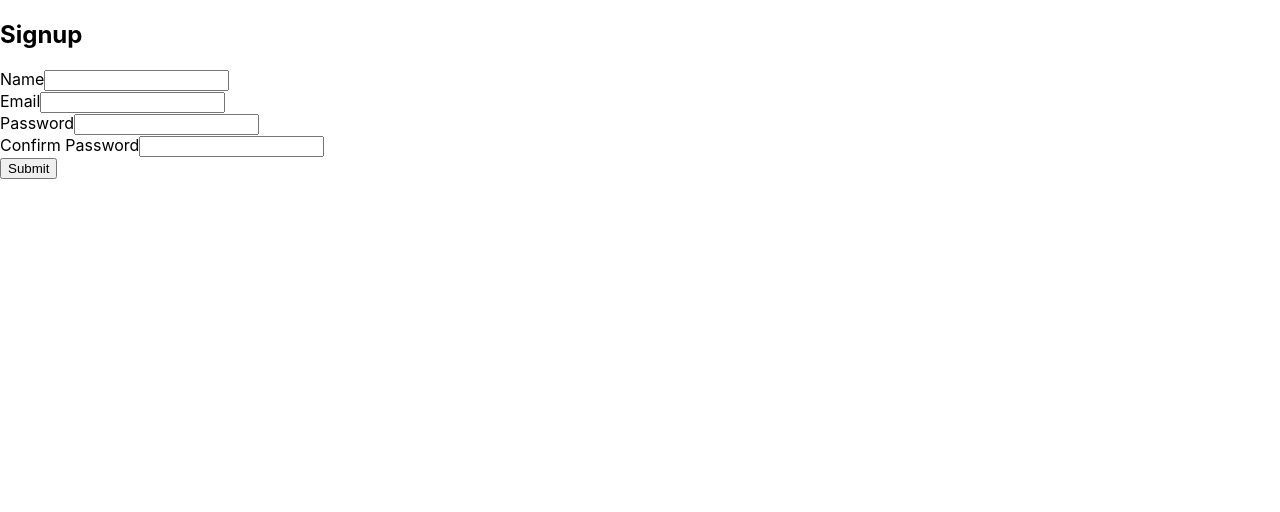
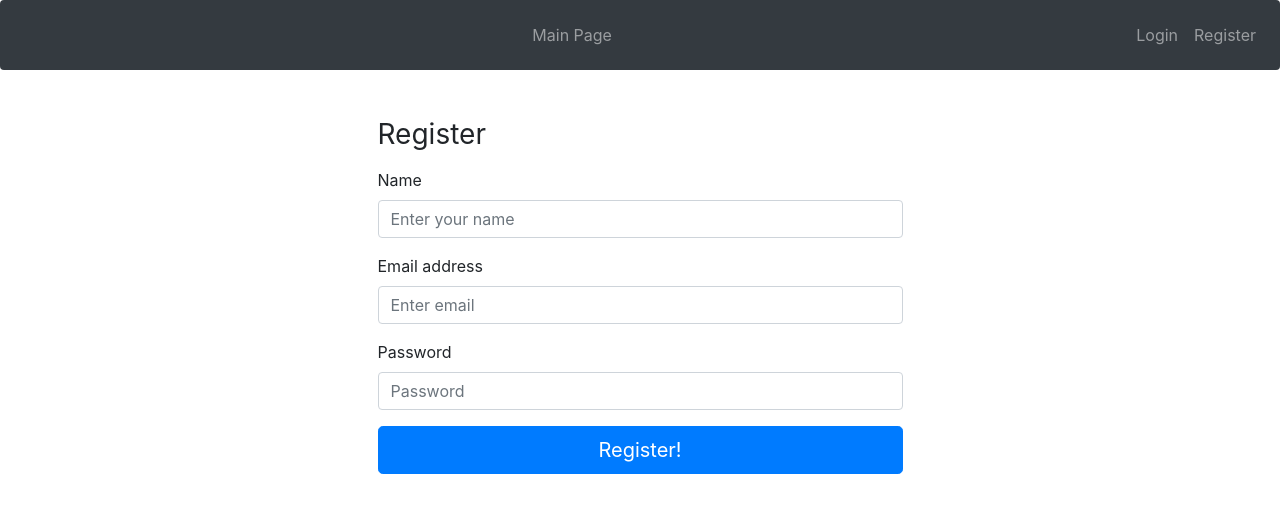
Before and after one commit to ekieff/MS-Workouts-Progress-Journal-Client, a React (Create React App) app: page /signup in a window 1280 px wide. Shown: the top 512 px of the page. Built offline with nearby package versions, Linux system fonts and the light colour scheme; no server answers.

Commit message:
add mern for react app

```diff
--- a/package.json
+++ b/package.json
@@ -7,6 +7,7 @@
     "@testing-library/react": "^9.5.0",
     "@testing-library/user-event": "^7.2.1",
     "axios": "^0.20.0",
+    "dotenv": "^8.2.0",
     "jwt-decode": "^3.0.0-beta.2",
     "react": "^16.13.1",
     "react-dom": "^16.13.1",
--- a/public/index.html
+++ b/public/index.html
@@ -1,43 +1,51 @@
 <!DOCTYPE html>
 <html lang="en">
+
 <head>
-    <meta charset="utf-8" />
-    <link rel="icon" href="%PUBLIC_URL%/favicon.ico" />
-    <meta name="viewport" content="width=device-width, initial-scale=1" />
-    <meta name="theme-color" content="#000000" />
-    <meta
-      name="description"
-      content="Web site created using create-react-app"
-    />
-    <link rel="apple-touch-icon" href="%PUBLIC_URL%/logo192.png" />
+  <meta charset="utf-8">
+  <meta name="viewport" content="width=device-width, initial-scale=1, shrink-to-fit=no">
+  <meta name="theme-color" content="#000000">
   <!--
-      manifest.json provides metadata used when your web app is installed on a
-      user's mobile device or desktop. See https://developers.google.com/web/fundamentals/web-app-manifest/
+      manifest.json provides metadata used when your web app is added to the
+      homescreen on Android. See https://developers.google.com/web/fundamentals/engage-and-retain/web-app-manifest/
     -->
-    <link rel="manifest" href="%PUBLIC_URL%/manifest.json" />
+  <link rel="manifest" href="%PUBLIC_URL%/manifest.json">
+  <link rel="shortcut icon" href="%PUBLIC_URL%/favicon.ico">
   <!--
       Notice the use of %PUBLIC_URL% in the tags above.
       It will be replaced with the URL of the `public` folder during the build.
       Only files inside the `public` folder can be referenced from the HTML.
-
       Unlike "/favicon.ico" or "favicon.ico", "%PUBLIC_URL%/favicon.ico" will
       work correctly both with client-side routing and a non-root public URL.
       Learn how to configure a non-root public URL by running `npm run build`.
     -->
-    <title>React App</title>
+  <link rel="stylesheet" href="https://stackpath.bootstrapcdn.com/bootstrap/4.1.0/css/bootstrap.min.css" integrity="sha384-9gVQ4dYFwwWSjIDZnLEWnxCjeSWFphJiwGPXr1jddIhOegiu1FwO5qRGvFXOdJZ4"
+    crossorigin="anonymous">
+  <script defer src="https://use.fontawesome.com/releases/v5.0.9/js/all.js" integrity="sha384-8iPTk2s/jMVj81dnzb/iFR2sdA7u06vHJyyLlAd4snFpCl/SnyUjRrbdJsw1pGIl"
+    crossorigin="anonymous"></script>
+  <title>MS Workouts Progress Journal</title>
 </head>
+
 <body>
-    <noscript>You need to enable JavaScript to run this app.</noscript>
+  <noscript>
+    You need to enable JavaScript to run this app.
+  </noscript>
   <div id="root"></div>
+
+  <script src="https://code.jquery.com/jquery-3.3.1.slim.min.js" integrity="sha384-q8i/X+965DzO0rT7abK41JStQIAqVgRVzpbzo5smXKp4YfRvH+8abtTE1Pi6jizo"
+    crossorigin="anonymous"></script>
+  <script src="https://cdnjs.cloudflare.com/ajax/libs/popper.js/1.14.0/umd/popper.min.js" integrity="sha384-cs/chFZiN24E4KMATLdqdvsezGxaGsi4hLGOzlXwp5UZB1LY//20VyM2taTB4QvJ"
+    crossorigin="anonymous"></script>
+  <script src="https://stackpath.bootstrapcdn.com/bootstrap/4.1.0/js/bootstrap.min.js" integrity="sha384-uefMccjFJAIv6A+rW+L4AHf99KvxDjWSu1z9VI8SKNVmz4sk7buKt/6v9KI65qnm"
+    crossorigin="anonymous"></script>
   <!--
       This HTML file is a template.
       If you open it directly in the browser, you will see an empty page.
-
       You can add webfonts, meta tags, or analytics to this file.
       The build step will place the bundled scripts into the <body> tag.
-
       To begin the development, run `npm start` or `yarn start`.
       To create a production bundle, use `npm run build` or `yarn build`.
     -->
 </body>
+
 </html>
--- a/src/App.js
+++ b/src/App.js
@@ -1,72 +1,28 @@
-import React, { useEffect, useState } from 'react';
-import { Switch, Route, Redirect } from 'react-router-dom';
-import jwt_decode from 'jwt-decode';
-import setAuthToken from './components/utils/setAuthToken';
-import './App.css';
-//import components
-import Signup from './components/user/Signup';
-import Login from './components/user/Login';
-import Profile from './components/user/Profile';
-import Welcome from './components/user/Welcome';
+import React, { Component } from 'react'
+import { BrowserRouter as Router, Route } from 'react-router-dom'
 
-const PrivateRoute = ({ component: Component, ...rest }) => {
-  const user = localStorage.getItem('jwtToken');
-  return <Route {...rest}render={(props) => {
-    return user ? <Component {...rest} {...props}/> :<Redirect to="/login" />
-  }} />
+import Navbar from './components/partials/Navbar'
+import Landing from './components/partials/Landing'
+import Login from './components/user/Login'
+import Register from './components/user/Signup'
+import Profile from './components/user/Profile'
+
+class App extends Component {
+  render() {
+    return (
+      <Router>
+        <div className="App">
+          <Navbar />
+          <Route exact path="/" component={Landing} />
+          <div className="container">
+            <Route exact path="/signup" component={Register} />
+            <Route exact path="/login" component={Login} />
+            <Route exact path="/profile" component={Profile} />
+          </div>
+        </div>
+      </Router>
+    )
+  }
 }
 
-function App() {
-  let [currentUser, setCurrentUser] = useState("");
-  let [isAuthenticated, setIsAuthenticated] = useState(true);
-
-  useEffect(() => {
-    let token;
-    if(!localStorage.getItem('jwtToken')) {
-      setIsAuthenticated(false);
-    } else {
-      token = jwt_decode(localStorage.getItem('jwtToken'));
-      setAuthToken(localStorage.jwtToken);
-      setCurrentUser(token);
-      setIsAuthenticated(true);
-    }
-  }, []);
-
-  let nowCurrentUser = (userData) => {
-    console.log('nowCurrentUser is working')
-    setCurrentUser(userData);
-    setIsAuthenticated(true);
-  };
-
-
-  const handleLogout = () => {
-    if (localStorage.getItem('jwtToken')) {
-      localStorage.removeItem('jwtToken');
-      setCurrentUser(null);
-      setIsAuthenticated(false);
-    }
-  }
-
-  console.log('Current User', currentUser);
-  // console.log('Authenticated', isAuthenticated);
-
-  return (
-    <div>
-    <div className="container mt-5">
-      <Switch>
-        <Route path="/signup" component={ Signup } />
-        <Route
-          path="/login"
-          render={ (props) => <Login {...props} nowCurrentUser={nowCurrentUser} setIsAuthenticated={setIsAuthenticated} user={currentUser}/>}
-        />
-        <PrivateRoute path="/profile" component={ Profile } user={currentUser} />
-
-        <Route exact path="/" component={ Welcome } />
-
-      </Switch>
-    </div>
-  </div>
-  );
-}
-
-export default App;
+export default App
--- /dev/null
+++ b/src/components/partials/Landing.js
@@ -0,0 +1,17 @@
+import React, { Component } from 'react'
+
+class Landing extends Component {
+  render() {
+    return (
+      <div className="container">
+        <div className="jumbotron mt-5">
+          <div className="col-sm-8 mx-auto">
+            <h1 className="text-center">WELCOME</h1>
+          </div>
+        </div>
+      </div>
+    )
+  }
+}
+
+export default Landing
--- /dev/null
+++ b/src/components/partials/Navbar.js
@@ -0,0 +1,124 @@
+import React, { Component } from "react";
+import { Link, withRouter } from "react-router-dom";
+import jwt_decode from 'jwt-decode';
+
+class Landing extends Component {
+  logOut(e) {
+    e.preventDefault();
+    localStorage.removeItem("usertoken");
+    this.props.history.push(`/`);
+  }
+  // constructor() {
+  //   super()
+  //   this.state = {
+  //     isAdmin: '',
+  //     name: '',
+  //     email: '',
+  //     errors: {}
+  //   }
+  // }
+
+  // componentDidMount() {
+  //   const token = localStorage.usertoken
+  //   const decoded = jwt_decode(token)
+  //   this.setState({
+  //     name: decoded.name,
+  //     email: decoded.email,
+  //     isAdmin: decoded.isAdmin,
+  //   })
+  // }
+
+  render() {
+
+    const loginRegLink = (
+      <ul className="navbar-nav">
+        <li className="nav-item">
+          <Link to="/login" className="nav-link">
+            Login
+          </Link>
+        </li>
+        <li className="nav-item">
+          <Link to="/signup" className="nav-link">
+            Register
+          </Link>
+        </li>
+      </ul>
+    );
+
+    const userLink = (
+      <ul className="navbar-nav">
+        <li className="nav-item">
+          <Link to="/profile" className="nav-link">
+            User
+          </Link>
+        </li>
+        <li className="nav-item">
+          <a href="" onClick={this.logOut.bind(this)} className="nav-link">
+            Logout
+          </a>
+        </li>
+      </ul>
+    );
+    const adminLink = (
+      <ul className="navbar-nav">
+        <li className="nav-item">
+          <Link to="/profile" className="nav-link">
+            User
+          </Link>
+        </li>
+        <li className="nav-item">
+          <a href="" onClick={this.logOut.bind(this)} className="nav-link">
+            Logout
+          </a>
+        </li>
+      </ul>
+    );
+
+    function displayNav(){
+      if (localStorage.usertoken){
+        if (this.state.isAdmin){
+          return userLink
+        } else {
+          return adminLink
+        }
+      } else {
+        return loginRegLink
+      }
+    }
+    return (
+      <nav
+        className="navbar navbar-expand-lg navbar-dark bg-dark rounded"
+        style={{ height: "70px" }}
+      >
+
+        <button
+          className="navbar-toggler"
+          type="button"
+          data-toggle="collapse"
+          data-target="#navbarsExample10"
+          aria-controls="navbarsExample10"
+          aria-expanded="false"
+          aria-label="Toggle navigation"
+        >
+          <span className="navbar-toggler-icon" />
+        </button>
+
+        <div
+          className="collapse navbar-collapse justify-content-md-center"
+          id="navbarsExample10"
+        >
+          <ul className="navbar-nav" style={{ float: "left" }}>
+            <li className="nav-item">
+              <Link to="/" className="nav-link">
+                Main Page
+              </Link>
+            </li>
+          </ul>
+        </div>
+        {localStorage.usertoken ? userLink : loginRegLink}
+      </nav>
+    );
+  }
+}
+
+export default withRouter(Landing);
--- a/src/components/user/Login.js
+++ b/src/components/user/Login.js
@@ -1,64 +1,79 @@
-import React, { useState, useEffect } from 'react';
-import axios from 'axios';
-import jwt_decode from 'jwt-decode';
-import setAuthToken from '../utils/setAuthToken';
-import { Redirect } from 'react-router-dom';
-const REACT_APP_SERVER_URL = process.env.REACT_APP_SERVER_URL;
+import React, { Component } from 'react'
+import { login } from './UserFunctions'
 
-const Login = (props) => {
-    let [email, setEmail] = useState('');
-    let [password, setPassword] = useState('');
 
-    let handleEmail = (e) => {
-        setEmail(e.target.value);
+class Login extends Component {
+  constructor() {
+    super()
+    this.state = {
+      email: '',
+      password: '',
+      errors: {}
     }
 
-    let handlePassword = (e) => {
-        setPassword(e.target.value);
+    this.onChange = this.onChange.bind(this)
+    this.onSubmit = this.onSubmit.bind(this)
   }
 
-    let handleSubmit = (e) => {
-        e.preventDefault();
+  onChange(e) {
+    this.setState({ [e.target.name]: e.target.value })
+  }
+  onSubmit(e) {
+    e.preventDefault()
 
-        const userData = { email, password};
-        axios.post(`${REACT_APP_SERVER_URL}/api/users/login`, userData)
-        .then(response => {
-            const { token } = response.data;
-            // Save token to localstorage
-            localStorage.setItem('jwtToken', token);
-            // Set token to auth header
-            setAuthToken(token);
-            //Decode token to get the user data
-            const decoded = jwt_decode(token);
-            // set current user
-            props.nowCurrentUser(decoded);
-        })
-        .catch(err => console.log("login error", err));
-
+    const user = {
+      email: this.state.email,
+      password: this.state.password
     }
 
-    if(props.user) return <Redirect to="/profile" user={props.user} />
+    login(user).then(res => {
+      if (res) {
+        this.props.history.push(`/profile`)
+      }
+    })
+  }
 
-    return(
-        <div className="row mt-4">
-            <div className="col-md-7 offset-md-3">
-                <div className="card card-body">
-                    <h2 className="py-2">Login</h2>
-                    <form onSubmit={handleSubmit}>
+  render() {
+    return (
+      <div className="container">
+        <div className="row">
+          <div className="col-md-6 mt-5 mx-auto">
+            <form noValidate onSubmit={this.onSubmit}>
+              <h1 className="h3 mb-3 font-weight-normal">Please sign in</h1>
               <div className="form-group">
-                            <label htmlFor="email">Email</label>
-                            <input type="text" name="email" value={email} onChange={handleEmail} className="form-control" required />
+                <label htmlFor="email">Email address</label>
+                <input
+                  type="email"
+                  className="form-control"
+                  name="email"
+                  placeholder="Enter email"
+                  value={this.state.email}
+                  onChange={this.onChange}
+                />
               </div>
               <div className="form-group">
                 <label htmlFor="password">Password</label>
-                            <input type="password" name="password" value={password} onChange={handlePassword} className="form-control" required />
+                <input
+                  type="password"
+                  className="form-control"
+                  name="password"
+                  placeholder="Password"
+                  value={this.state.password}
+                  onChange={this.onChange}
+                />
               </div>
-                        <button type="submit" className="btn btn-primary float-right">Submit</button>
+              <button
+                type="submit"
+                className="btn btn-lg btn-primary btn-block"
+              >
+                Sign in
+              </button>
             </form>
           </div>
         </div>
       </div>
     )
   }
+}
 
-export default Login;
+export default Login
--- a/src/components/user/Signup.js
+++ b/src/components/user/Signup.js
@@ -1,77 +1,89 @@
-import React, { useState } from 'react';
-import axios from 'axios';
-import { Redirect } from 'react-router-dom';
-const REACT_APP_SERVER_URL = process.env.REACT_APP_SERVER_URL;
+import React, { Component } from 'react'
+import { register } from './UserFunctions'
 
-const Signup = () => {
-    let [name, setName] = useState('');
-    let [email, setEmail] = useState('');
-    let [password, setPassword] = useState('');
-    let [confirmPassword, setConfirmPassword] = useState('');
-    let [redirect, setRedirect] = useState(false);
-
-    const handleName = (e) => {
-        setName(e.target.value);
+class Register extends Component {
+  constructor() {
+    super()
+    this.state = {
+      name: '',
+      email: '',
+      password: '',
+      errors: {}
     }
 
-    const handleEmail = (e) => {
-        setEmail(e.target.value);
-
+    this.onChange = this.onChange.bind(this)
+    this.onSubmit = this.onSubmit.bind(this)
   }
 
-    const handlePassword = (e) => {
-        setPassword(e.target.value);
+  onChange(e) {
+    this.setState({ [e.target.name]: e.target.value })
+  }
+  onSubmit(e) {
+    e.preventDefault()
+
+    const newUser = {
+      name: this.state.name,
+      email: this.state.email,
+      password: this.state.password
     }
 
-    const handleConfirmPassword = (e) => {
-        setConfirmPassword(e.target.value);
+    register(newUser).then(res => {
+      this.props.history.push(`/login`)
+    })
   }
 
-    const handleSubmit = (e) => {
-        e.preventDefault();
-
-        if (password === confirmPassword) {
-            const newUser = { name, email, password }
-
-            axios.post(`${REACT_APP_SERVER_URL}/api/users/register`, newUser)
-            .then(response => {
-                setRedirect(true);
-            })
-            .catch(error => console.log(error));
-        }
-    }
-
-    if(redirect) return <Redirect to="/login" />
-
-    return(
-        <div className="row mt-4">
-            <div className="col-md-7 offset-md-3">
-                <div className="card card-body">
-                    <h2 className="py-2">Signup</h2>
-                    <form onSubmit={handleSubmit}>
-                        <div className="for-group">
+  render() {
+    return (
+      <div className="container">
+        <div className="row">
+          <div className="col-md-6 mt-5 mx-auto">
+            <form noValidate onSubmit={this.onSubmit}>
+              <h1 className="h3 mb-3 font-weight-normal">Register</h1>
+              <div className="form-group">
                 <label htmlFor="name">Name</label>
-                            <input type="text" name="name" value={name} onChange={handleName} className="form-control" />
+                <input
+                  type="text"
+                  className="form-control"
+                  name="name"
+                  placeholder="Enter your name"
+                  value={this.state.name}
+                  onChange={this.onChange}
+                />
               </div>
-                        <div className="for-group">
-                            <label htmlFor="email">Email</label>
-                            <input type="email" name="email" value={email} onChange={handleEmail} className="form-control" />
+              <div className="form-group">
+                <label htmlFor="email">Email address</label>
+                <input
+                  type="email"
+                  className="form-control"
+                  name="email"
+                  placeholder="Enter email"
+                  value={this.state.email}
+                  onChange={this.onChange}
+                />
               </div>
-                        <div className="for-group">
+              <div className="form-group">
                 <label htmlFor="password">Password</label>
-                            <input type="password" name="password" value={password} onChange={handlePassword} className="form-control" />
+                <input
+                  type="password"
+                  className="form-control"
+                  name="password"
+                  placeholder="Password"
+                  value={this.state.password}
+                  onChange={this.onChange}
+                />
               </div>
-                        <div className="for-group">
-                            <label htmlFor="confirmPassword">Confirm Password</label>
-                            <input type="password" name="confirmPassword" value={confirmPassword} onChange={handleConfirmPassword} className="form-control" />
-                        </div>
-                        <button type="submit" className="btn btn-pimary float-right">Submit</button>
+              <button
+                type="submit"
+                className="btn btn-lg btn-primary btn-block"
+              >
+                Register!
+              </button>
             </form>
-
           </div>
         </div>
       </div>
     )
   }
+}
 
-export default Signup;
+export default Register
--- /dev/null
+++ b/src/components/user/UserFunctions.js
@@ -0,0 +1,30 @@
+import axios from 'axios'
+const REACT_APP_SERVER_URL = process.env.REACT_APP_SERVER_URL;
+
+export const register = newUser => {
+  return axios
+    .post(`${REACT_APP_SERVER_URL}/api/users/register`, {
+      name: newUser.name,
+      email: newUser.email,
+      password: newUser.password
+    })
+    .then(response => {
+      console.log('Registered')
+    })
+}
+
+export const login = user => {
+  return axios
+    .post(`${REACT_APP_SERVER_URL}/api/users/login`, {
+      email: user.email,
+      password: user.password
+    })
+    .then(response => {
+      localStorage.setItem('usertoken', response.data)
+      console.log('Is logged in')
+      return response.data
+    })
+    .catch(err => {
+      console.log(err)
+    })
+}
```
Also changed, not shown: src/components/user/Profile.js (+44 -82 lines), src/setupTests.js (deleted, +0 -5 lines), src/components/user/AllPlaylists.js (added), 1 other file (tests, documents, lock files or other folders). Lines whose indentation alone changed are shown as unchanged.
